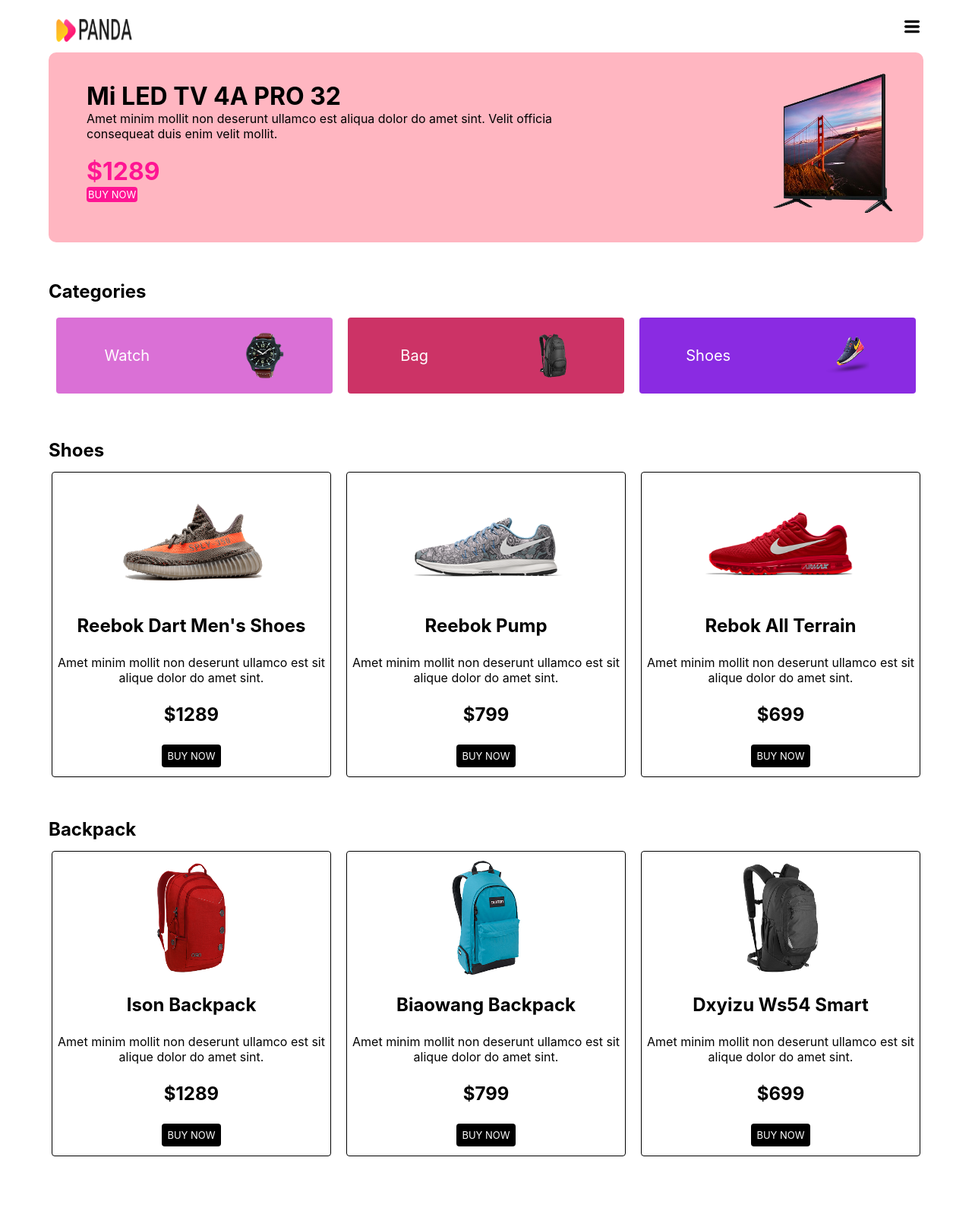
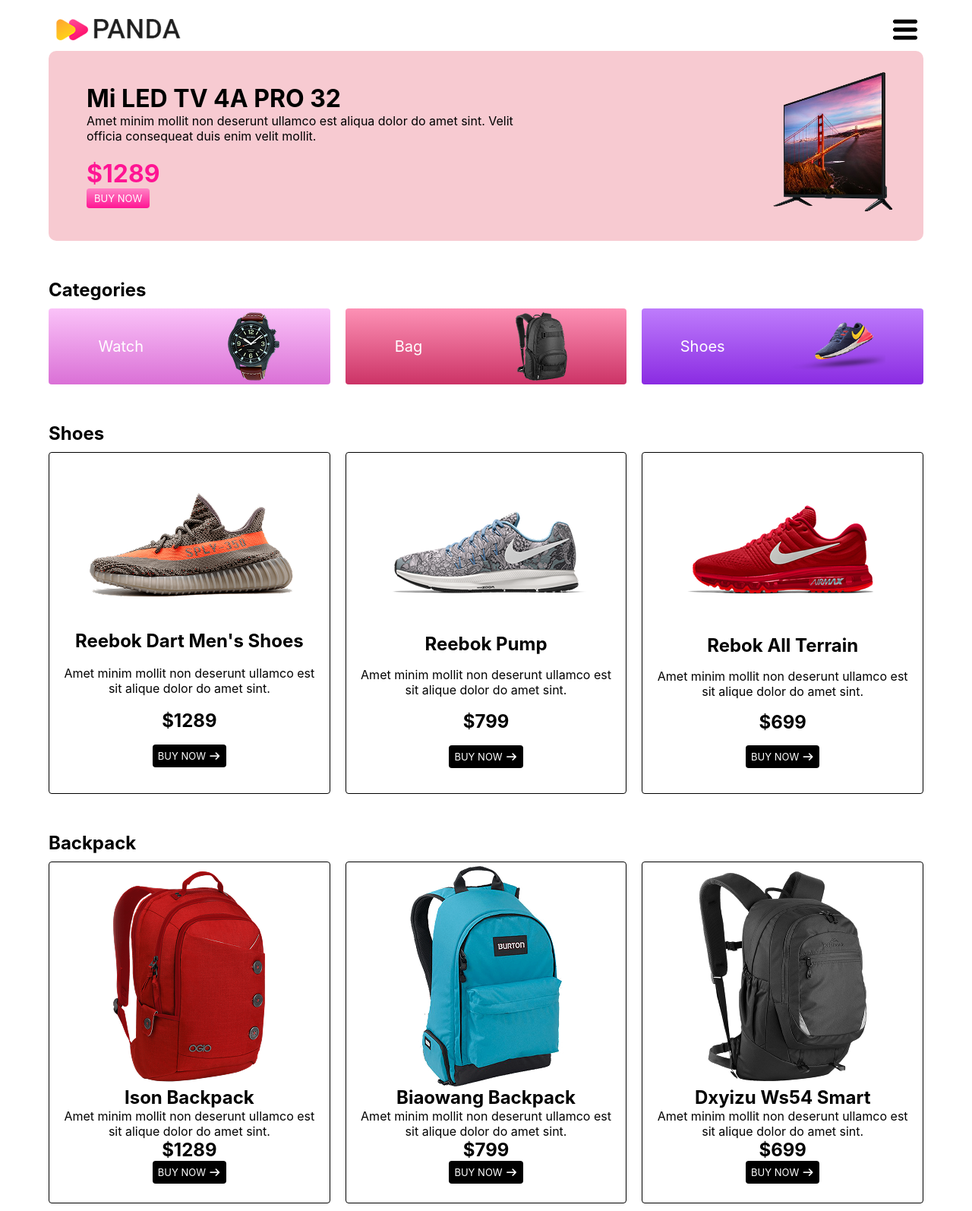
Before and after one commit to codeWithKhadiza/pandaProject, a plain HTML site: page index.html in a window 1280 px wide. Shown: the top 1594 px of the page at 76% size. Drawn offline with Linux system fonts and the light colour scheme.

Commit message:
add arrow

```diff
--- a/index.html
+++ b/index.html
@@ -5,16 +5,17 @@
     <meta name="viewport" content="width=device-width, initial-scale=1.0">
     <title>Layout-4</title>
     <link rel="stylesheet" href="style.css">
+    <link rel="stylesheet" href="https://cdnjs.cloudflare.com/ajax/libs/font-awesome/7.0.1/css/all.min.css" integrity="sha512-2SwdPD6INVrV/lHTZbO2nodKhrnDdJK9/kg2XD1r9uGqPo1cUbujc+IYdlYdEErWNu69gVcYgdxlmVmzTWnetw==" crossorigin="anonymous" referrerpolicy="no-referrer" />
 </head>
 <body>
     <div class="container">
      <div class="main-body">
         <div class="head">
             <div class="logo">
-                <img src="./image/main-logo.png" height="30px"; width="100px" alt="">
+                <img src="./image/main-logo.png" >
             </div>
             <div class="menu">
-                <img src="./image/menu-bar.png" height="30px"; width="30px" alt="">
+                <img src="./image/menu-bar.png" >
             </div>
         </div>
         <div class="body">
@@ -26,7 +27,7 @@
                 <button class="buy-now">BUY NOW</button>
             </div>
             <div class="tv-image">
-                <img src="./image/hero-tv.png" height="200px"; width="200px" alt="">
+                <img src="./image/hero-tv.png" height="200px"; width="200px">
             </div>
         </div>
     </div>
@@ -36,15 +37,15 @@
             <div class="categ-grid">
                 <div class="cat-product or">
                     <div class="watch">Watch</div>
-                    <img src="./image/category-watch.png" height="60px"; width="50px" >
+                    <img src="./image/category-watch.png"  >
                 </div>
                 <div class="cat-product pink">
                     <div class="bag">Bag</div>
-                    <img src="./image/category-bag.png" height="60px"; width="50px">
+                    <img src="./image/category-bag.png" >
                 </div>
                 <div class="cat-product blue">
                     <div class="shoe">Shoes</div>
-                    <img src="./image/category-shoe.png" height="50px"; width="60px" >
+                    <img src="./image/category-shoe.png" height="65px" width="130px"  >
                 </div>
             </div>
         </div>
@@ -52,25 +53,25 @@
             <h2>Shoes</h2>
             <div class="shoes-grid">
                 <div class="shoe-product ">
-                    <img src="./image/shoe-1.png" height="150px"; width="230px">
+                    <img src="./image/shoe-1.png" >
                     <h2>Reebok Dart Men's Shoes</h2>
                     <p>Amet minim mollit non deserunt ullamco est sit alique dolor do amet sint.</p>
                     <h2>$1289</h2>
-                    <button class="black">BUY NOW</button>
+                    <button class="black">BUY NOW <span><i class="fa-solid fa-arrow-right"></i></span></button>
                 </div>
                 <div class="shoe-product">
-                    <img src="./image/shoe-2.png" height="150px"; width="230px">
+                    <img src="./image/shoe-2.png" >
                     <h2>Reebok Pump</h2>
                     <p>Amet minim mollit non deserunt ullamco est sit alique dolor do amet sint.</p>
                     <h2>$799</h2>
-                    <button class="black">BUY NOW</button>
+                    <button class="black">BUY NOW <span><i class="fa-solid fa-arrow-right"></i></span></button>
                 </div>
                 <div class="shoe-product">
-                    <img src="./image/shoe-3.png" height="150px"; width="230px">
+                    <img src="./image/shoe-3.png" >
                     <h2>Rebok All Terrain</h2>
                     <p>Amet minim mollit non deserunt ullamco est sit alique dolor do amet sint.</p>
                     <h2>$699</h2>
-                    <button class="black">BUY NOW</button>
+                    <button class="black">BUY NOW <span><i class="fa-solid fa-arrow-right"></i></span></button>
                 </div>
             </div>
         </div>
@@ -78,25 +79,25 @@
             <h2>Backpack</h2>
             <div class="back-grid">
                 <div class="back-product">
-                    <img src="./image/bag-1.png" height="150px"; width="130px">
+                    <img src="./image/bag-1.png" >
                     <h2>Ison Backpack</h2>
                     <p>Amet minim mollit non deserunt ullamco est sit alique dolor do amet sint.</p>
                     <h2>$1289</h2>
-                    <button class="black">BUY NOW</button>
+                    <button class="black">BUY NOW <span><i class="fa-solid fa-arrow-right"></i></span></button>
                 </div>
                 <div class="back-product">
-                    <img src="./image/bag-2.png" height="150px"; width="130px">
+                    <img src="./image/bag-2.png" >
                     <h2>Biaowang Backpack</h2>
                     <p>Amet minim mollit non deserunt ullamco est sit alique dolor do amet sint.</p>
                     <h2>$799</h2>
-                    <button class="black">BUY NOW</button>
+                    <button class="black">BUY NOW <span><i class="fa-solid fa-arrow-right"></i></span></button>
                 </div>
                 <div class="back-product">
-                    <img src="./image/bag-3.png" height="150px"; width="130px">
+                    <img src="./image/bag-3.png" >
                     <h2>Dxyizu Ws54 Smart</h2>
                     <p>Amet minim mollit non deserunt ullamco est sit alique dolor do amet sint.</p>
                     <h2>$699</h2>
-                    <button class="black">BUY NOW</button>
+                    <button class="black">BUY NOW <span><i class="fa-solid fa-arrow-right"></i></span></button>
                 </div>
             </div>
         </div>
--- a/style.css
+++ b/style.css
@@ -1,6 +1,7 @@
 *{
     margin: 0 ;
     padding: 0;
+    box-sizing: border-box;
     @import url('https://fonts.googleapis.com/css2?family=Inter:ital,opsz,wght@0,14..32,100..900;1,14..32,100..900&display=swap');
     font-family: "Inter", sans-serif;
 }
@@ -13,7 +14,7 @@
     padding: 10px;
 }
 .menu{
-    margin-top: 20px;
+    margin-top: 15px;
 }
 .head{
     height: 10%;
@@ -22,7 +23,7 @@
     justify-content: space-between;
 }
 .body{
-    background-color: #ffb6c1 ;
+    background-color:#f7cad1 ;
     display: flex;
     justify-content: space-between;
     align-items: center;
@@ -31,7 +32,6 @@
     border-radius: 10px;
 }
 .text{
-    height: 70%;
     width: 60%;
     font-size: medium;
     text-align: left;
@@ -43,10 +43,10 @@
 }
 .buy-now{
     color: white;
-    background-color: #ff1493;
+    background-image: linear-gradient(to top, #ff1493,#ff83c5 );
     border: none;
     font-size: small;
-    padding: 2px;
+    padding: 5px 10px;
     border-radius: 4px;
     cursor: pointer;
 }
@@ -63,7 +63,6 @@
     flex-direction: row;
     justify-content: space-between;
     align-items: center;
-    padding: 10px;
     gap: 20px;
     color: white;
     font-size: 20px;
@@ -77,17 +76,18 @@
      align-items: center;
      border-radius: 4px;
      margin-top: 10px;
+     padding: 5px 10px;
 }
 .or{
-    background-color: orchid;
+    background-image: linear-gradient(to top, orchid,#fac2f8 );
     width: 33%;
 }
 .pink{
-    background-color: #cc3366;
+    background-image: linear-gradient(to top, #cc3366,#fd91b5);
     width: 33%;
 }
 .blue{
-    background-color: blueviolet;
+    background-image: linear-gradient(to top,  blueviolet, #be7cfc);
     width: 33%;
 }
 .shoes{
@@ -101,11 +101,11 @@
      align-items: center;
      gap: 20px;
      margin-top: 10px;
-     padding: 4px;
+
 }
 .shoe-product{
      width: 100% ;
-     height: 400px;
+     height: 450px;
      text-align: center;
      display: flex;
      flex-direction: column;
@@ -113,6 +113,7 @@
      align-items: center;
      border-radius: 4px;
      border: 1.5px solid black;
+     padding: 5px 15px;
 }
 .black{
     background-color: black;
@@ -122,6 +123,7 @@
     padding: 7px;
     border-radius: 4px;
     cursor: pointer;
+    margin-bottom: 20px;
 }
 .backpack{
      width: 100%;
@@ -134,11 +136,10 @@
      align-items: center;
      gap: 20px;
      margin-top: 10px;
-     padding: 4px;
 }
 .back-product{
      width: 100% ;
-     height: 400px;
+     height: 450px;
      text-align: center;
      display: flex;
      flex-direction: column;
@@ -146,9 +147,10 @@
      align-items: center;
      border-radius: 4px;
      border: 1.5px solid black;
+      padding: 5px 15px;
 }
 .foot{
-    background-color: #ffb6c1 ;
+    background-color: #f7cad1 ;
     width: 90%%;
     border-radius: 10px;
     margin-top: 70px;
@@ -167,9 +169,40 @@
     border-radius: 4px 0 0 4px;
 }
 .send{
-    background-color: #ff1493;
+    background-image: linear-gradient(to top, #ff1493,#ff83c5 );
     color: white;
     border: none;
     padding: 3px 10px;
     border-radius: 0 4px 4px 0;
 }
+@media screen and(max-width:600px) {
+   .container{
+    width: 100%;
+    padding: 10px;
+   }
+   .body{
+    flex-direction: column-reverse;
+    text-align: center;
+    padding: 20px;
+   }
+   .text{
+    width: 100%;
+   }
+   .tv-image{
+    width: 80%;
+    height: auto;
+   }
+   .cat-product{
+    flex-direction: column;
+    height: auto;
+    gap: 15px;
+   }
+   .or, .pink, .blue{
+    width: 100%;
+    margin-bottom: 10px;
+   }
+   .h1{
+    font-size: 24px;
+    line-height: 1.2;
+   }
+}
```
Lines whose indentation alone changed are shown as unchanged.
